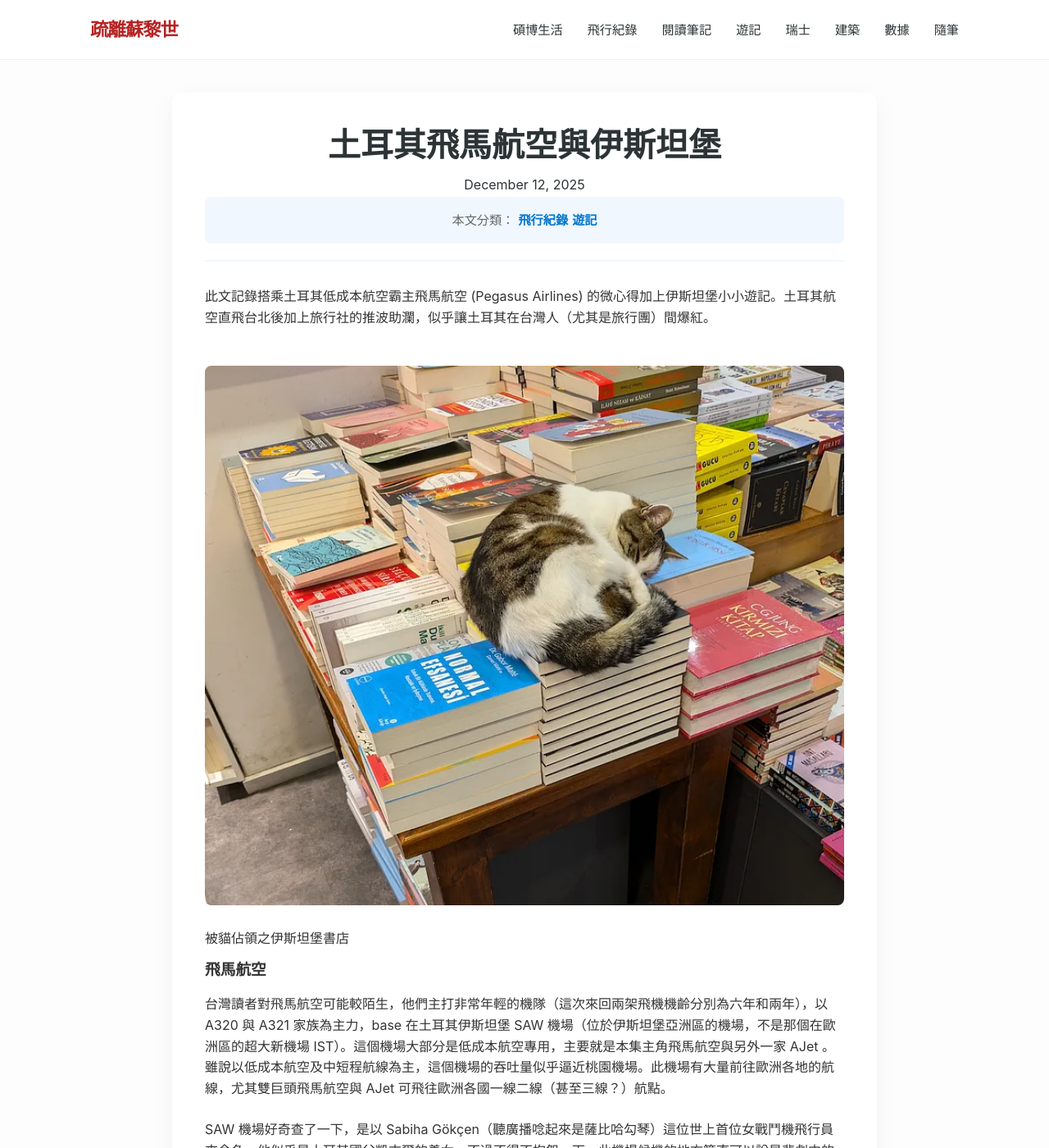
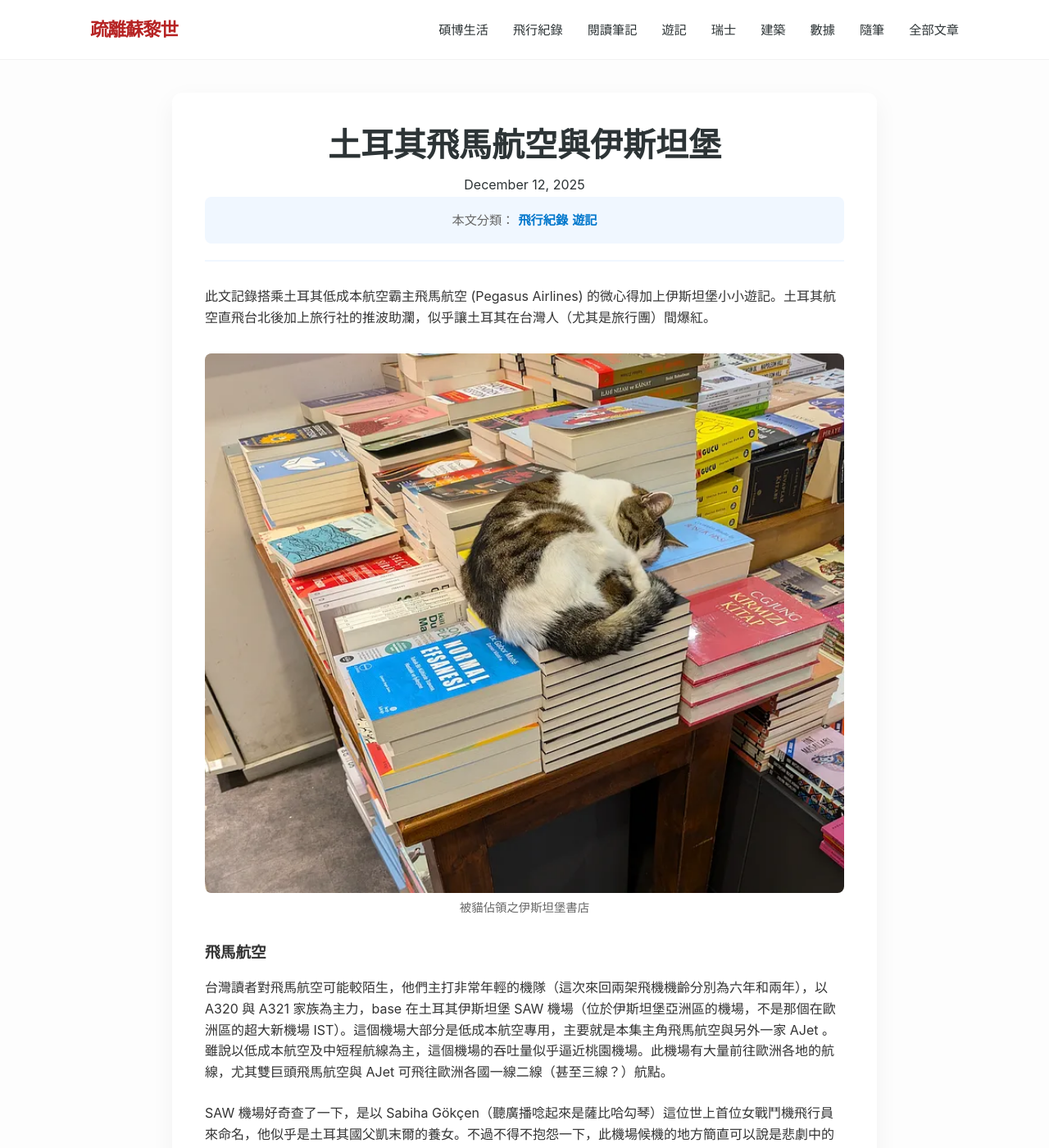
Before and after one commit to Chichinghsu/chichinghsu.github.io, a Jekyll site: the page built from _posts/2025-12-12-pegasus-istanbul.md, in a window 1280 px wide and 1400 px high. Shown: the whole window at 82% size. Built offline with Jekyll 4.4.1, drawn with Linux system fonts in a browser that asks for light colours.

```diff
--- a/_layouts/default.html
+++ b/_layouts/default.html
@@ -7,7 +7,7 @@
         {% if site.category_names[page.title] %}
           {{ site.category_names[page.title] }} |
         {% else %}
-          {{ page.title }}
+          {{ page.title }} |
         {% endif %}
         疏離蘇黎世
     </title>
@@ -30,6 +30,7 @@
                 <li><a href="{{ '/category/arch' | relative_url }}">建築</a></li>
                 <li><a href="{{ '/category/data' | relative_url }}">數據</a></li>
                 <li><a href="{{ '/category/others' | relative_url }}">隨筆</a></li>
+                <li><a href="{{ '/archive/' | relative_url }}">全部文章</a></li>
             </ul>
             </ul>
         </div>
--- a/assets/css/style.css
+++ b/assets/css/style.css
@@ -482,3 +482,57 @@ main {
         justify-content: center;
     }
 }
+/* Figure Container */
+.post-figure {
+    margin: 30px 0; /* Space above and below the whole unit */
+    text-align: center;
+}
+
+.post-figure img {
+    margin-bottom: 8px; /* Small gap between image and text */
+    border-radius: 8px;
+    display: block;
+    margin-left: auto;
+    margin-right: auto;
+    max-width: 100%;
+}
+
+/* The Caption Text */
+figcaption {
+    font-size: 0.9rem;
+    color: #666; /* Muted gray so it doesn't distract from content */
+    line-height: 1.4;
+}
+.archive-year-section {
+    margin-bottom: 40px;
+}
+
+.archive-year-title {
+    padding-bottom: 10px;
+    margin-bottom: 20px;
+    color: var(--text-main);
+}
+
+.archive-list {
+    list-style: none;
+    padding-left: 0;
+}
+
+.archive-item {
+    padding: 10px 0;
+    border-bottom: 1px solid #eee;
+    display: flex;
+    gap: 20px;
+}
+
+.archive-date {
+    color: #888;
+    font-family: monospace; /* Looks more "archive-like" */
+    min-width: 50px;
+}
+
+.archive-item a {
+    text-decoration: none;
+    color: var(--text-main);
+    font-weight: 500;
+}
```
Also changed, not shown: about.md (+2 -0 lines), archieve.md (added, +21 -0 lines).
